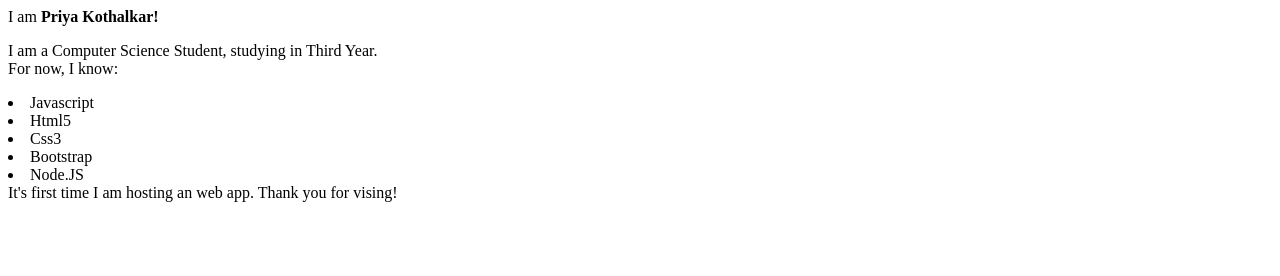
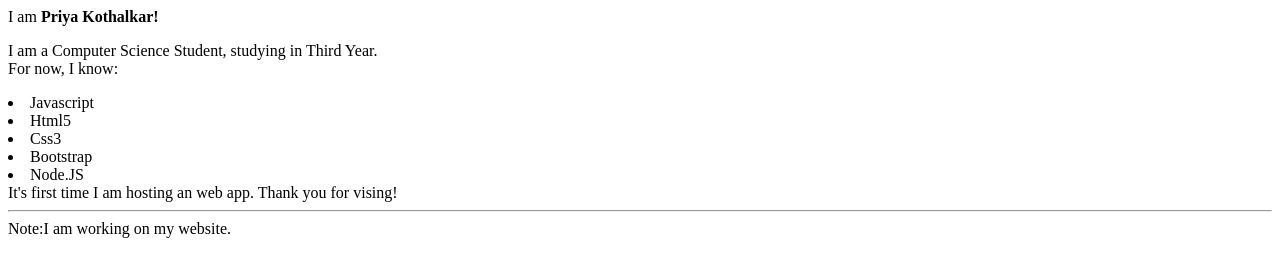
Before and after one commit to Kothalkarpriya/PriyaKothalkar-portfolio-website, a plain HTML site: page index.html in a window 1280 px wide. Drawn offline with Linux system fonts and the light colour scheme.

Commit message:
fix - added note

```diff
--- a/index.html
+++ b/index.html
@@ -20,6 +20,9 @@
 
         It's first time I am hosting an web app.
         Thank you for vising!
+
+        <hr>
+        Note:I am working on my website.
     </p>
 </body>
 </html>
```
